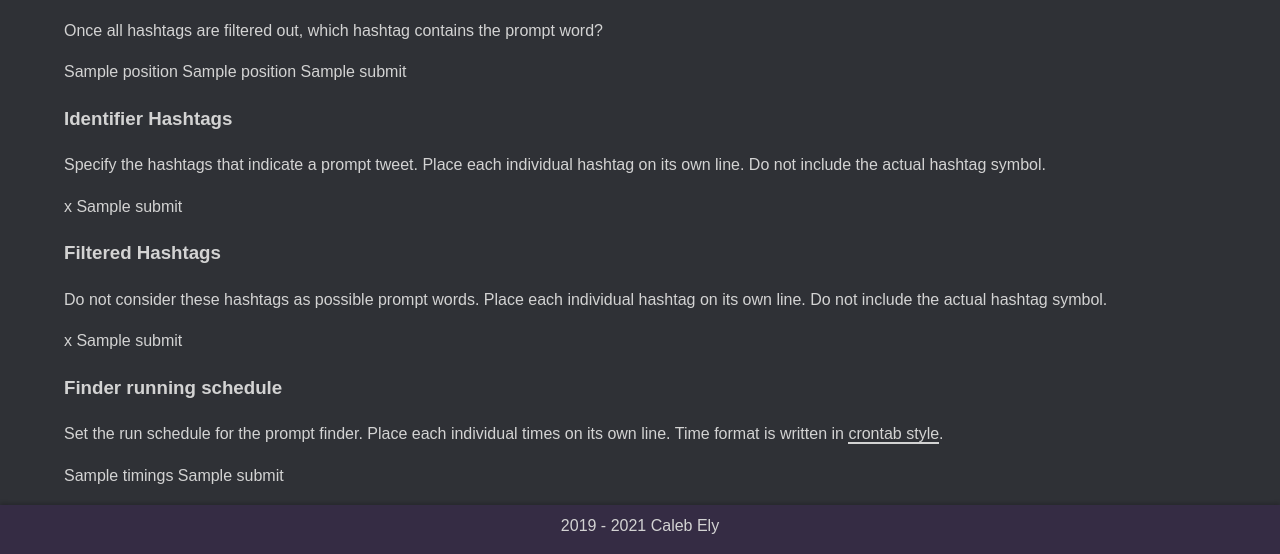
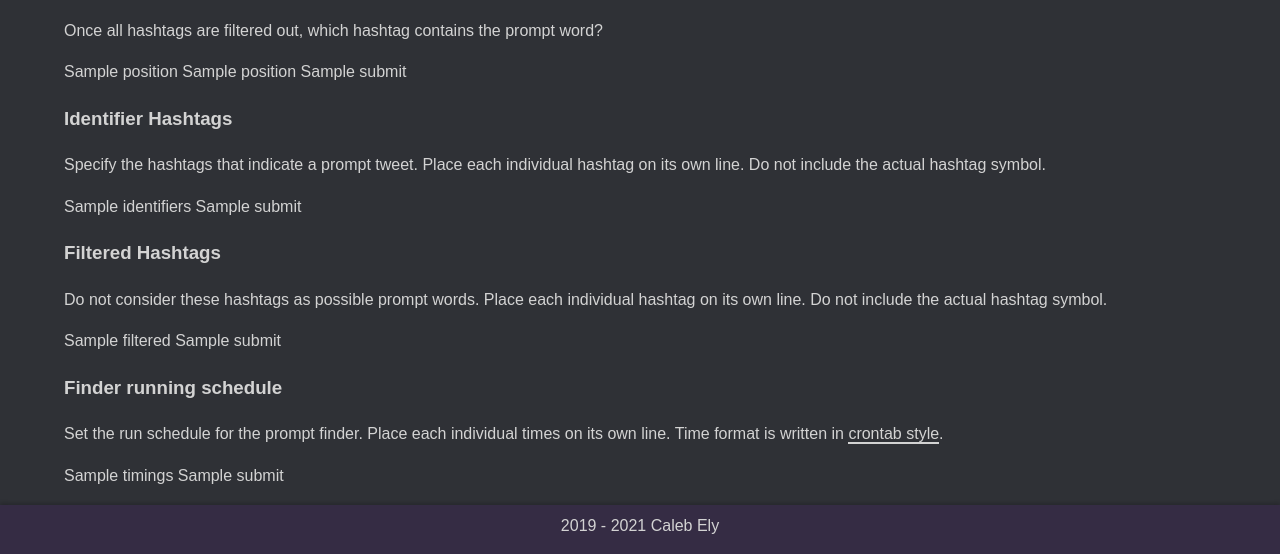
Before and after one commit to vss365today/admin, a Flask app: template src/templates/config/index.html in a window 1280 px wide. Shown: the part 291-845 px from the top of the page. Run offline with Flask 2, Linux system fonts and the light colour scheme; the template is opened without the code that fills it: most values are stand-ins (such as "Sample title", 1, 10 or a date in 2020).

Commit message:
Update field names and add save url

```diff
--- a/src/core/forms.py
+++ b/src/core/forms.py
@@ -38,7 +38,7 @@ class FormPromptPosition(FlaskForm):
 
 
 class FormIdentifierHashtags(FlaskForm):
-    hashtags = TextAreaField(
+    identifiers = TextAreaField(
         id="form-identifier-hashtags",
         render_kw={"cols": "20", "rows": "10", "spellcheck": "off"},
     )
@@ -46,7 +46,7 @@ class FormIdentifierHashtags(FlaskForm):
 
 
 class FormFilteredHashtags(FlaskForm):
-    hashtags = TextAreaField(
+    filtered = TextAreaField(
         id="form-filtered-hashtags",
         render_kw={"cols": "20", "rows": "10", "spellcheck": "off"},
     )
--- a/src/templates/forms/filtered-hashtags.html
+++ b/src/templates/forms/filtered-hashtags.html
@@ -1,5 +1,5 @@
-<form method="POST" action="#">
+<form method="POST" action="{{ url_for('config.save') }}">
   {{ form_filtered_hashtags.csrf_token }}
-  {{ form_filtered_hashtags.hashtags() }}
+  {{ form_filtered_hashtags.filtered() }}
   {{ form_filtered_hashtags.submit() }}
 </form>
--- a/src/templates/forms/finder-timings.html
+++ b/src/templates/forms/finder-timings.html
@@ -1,4 +1,4 @@
-<form method="POST" action="#">
+<form method="POST" action="{{ url_for('config.save') }}">
   {{ form_finder_timings.csrf_token }}
   {{ form_finder_timings.timings() }}
   {{ form_finder_timings.submit() }}
--- a/src/templates/forms/identifier-hashtags.html
+++ b/src/templates/forms/identifier-hashtags.html
@@ -1,5 +1,5 @@
-<form method="POST" action="#">
+<form method="POST" action="{{ url_for('config.save') }}">
   {{ form_identifier_hashtags.csrf_token }}
-  {{ form_identifier_hashtags.hashtags() }}
+  {{ form_identifier_hashtags.identifiers() }}
   {{ form_identifier_hashtags.submit() }}
 </form>
--- a/src/templates/forms/prompt-position.html
+++ b/src/templates/forms/prompt-position.html
@@ -1,4 +1,4 @@
-<form method="POST" action="#">
+<form method="POST" action="{{ url_for('config.save') }}">
   {{ form_prompt_position.csrf_token }}
 
   {{ form_prompt_position.position.label }}
```
